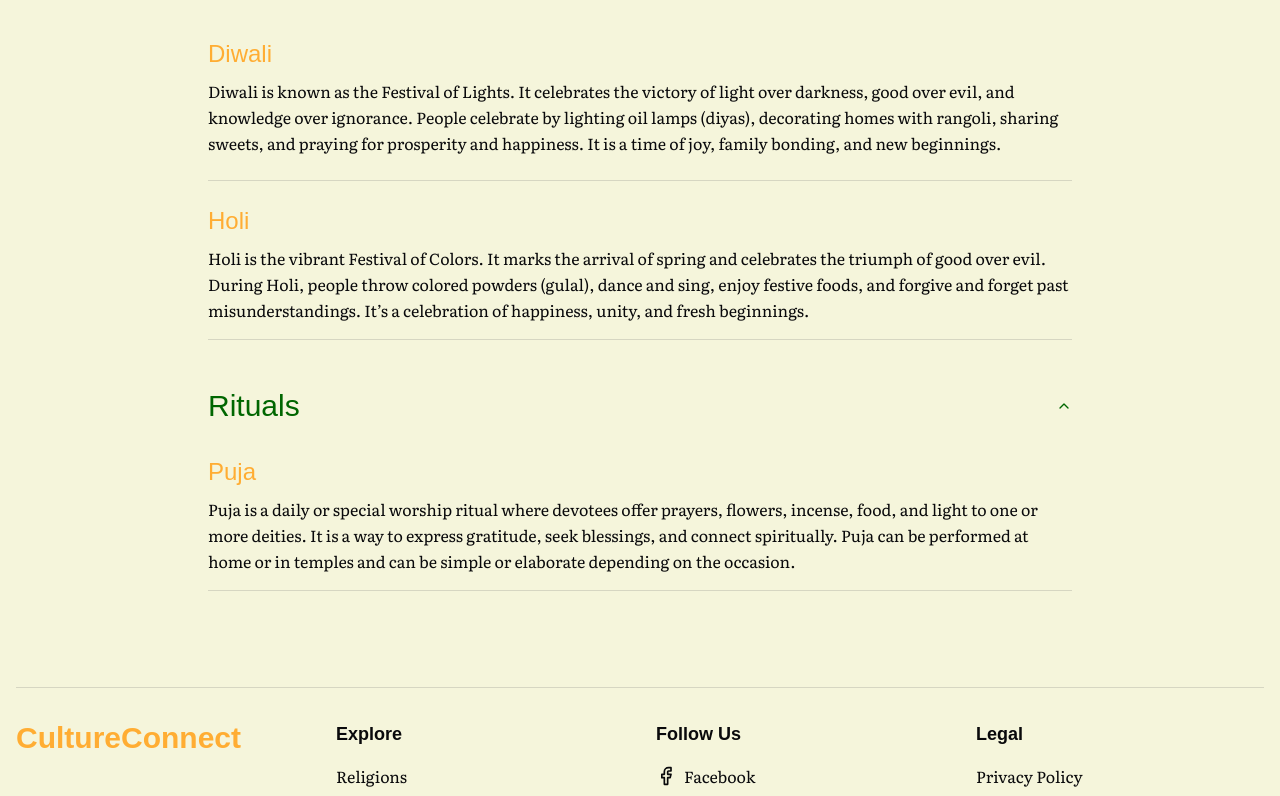
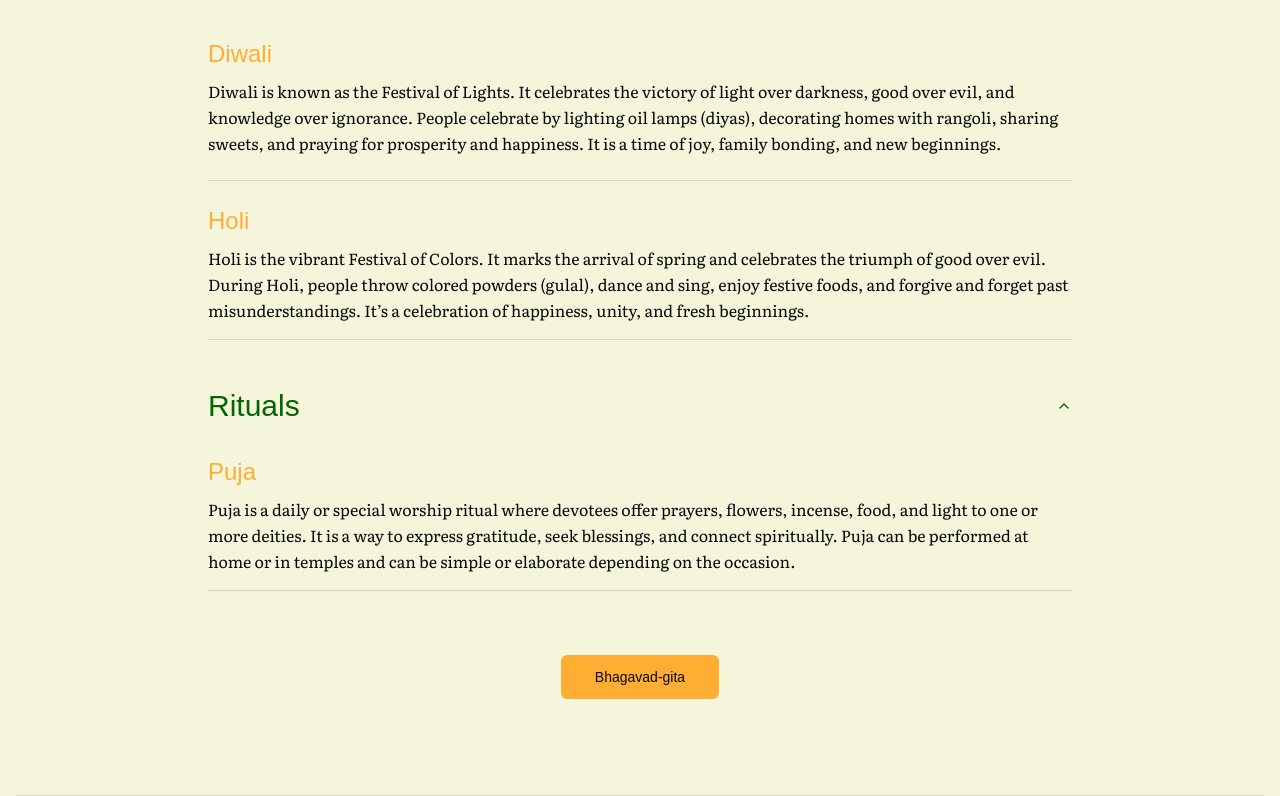
Before and after one commit to tarunshetty10/CultureConnect, a Next.js app: page /hinduism in a window 1280 px wide. Shown: the part 1454-2250 px from the top of the page. Built offline with nearby package versions, Linux system fonts and the light colour scheme; no server answers; a web font is replaced by a local one.

Commit message:
create an button named as Bhagavad-gita at the end of the /hinduism page

```diff
--- a/src/app/[religion]/page.tsx
+++ b/src/app/[religion]/page.tsx
@@ -5,6 +5,7 @@ import { PlaceHolderImages } from '@/lib/placeholder-images';
 import { Card, CardContent, CardHeader, CardTitle } from '@/components/ui/card';
 import { Accordion, AccordionContent, AccordionItem, AccordionTrigger } from '@/components/ui/accordion';
 import { Separator } from '@/components/ui/separator';
+import { Button } from '@/components/ui/button';
 
 type ReligionPageProps = {
   params: {
@@ -92,6 +93,24 @@ export default function ReligionPage({ params }: ReligionPageProps) {
             )}
           </Accordion>
         </section>
+
+        {religion.slug === 'hinduism' && (
+          <section className="mt-16 text-center">
+            <Button
+              asChild
+              size="lg"
+              className="font-headline transition-all duration-300 hover:bg-background text-foreground hover:text-foreground border-2 border-transparent hover:border-primary hover:shadow-[0_0_20px_hsl(var(--primary)/0.4)]"
+            >
+              <a
+                href="https://www.prabhupada-books.de/pdf/Bhagavad-gita-As-It-Is.pdf"
+                target="_blank"
+                rel="noopener noreferrer"
+              >
+                Bhagavad-gita
+              </a>
+            </Button>
+          </section>
+        )}
       </div>
     </article>
   );
```
